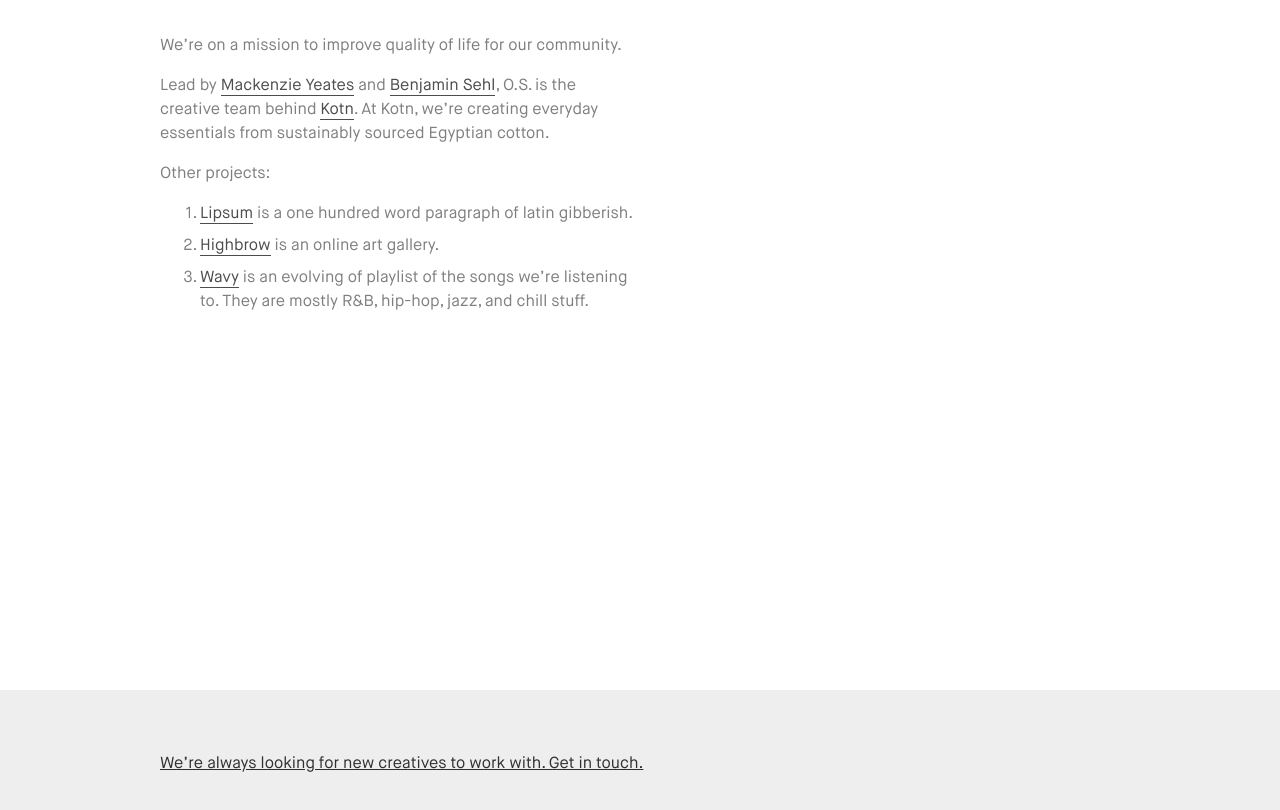
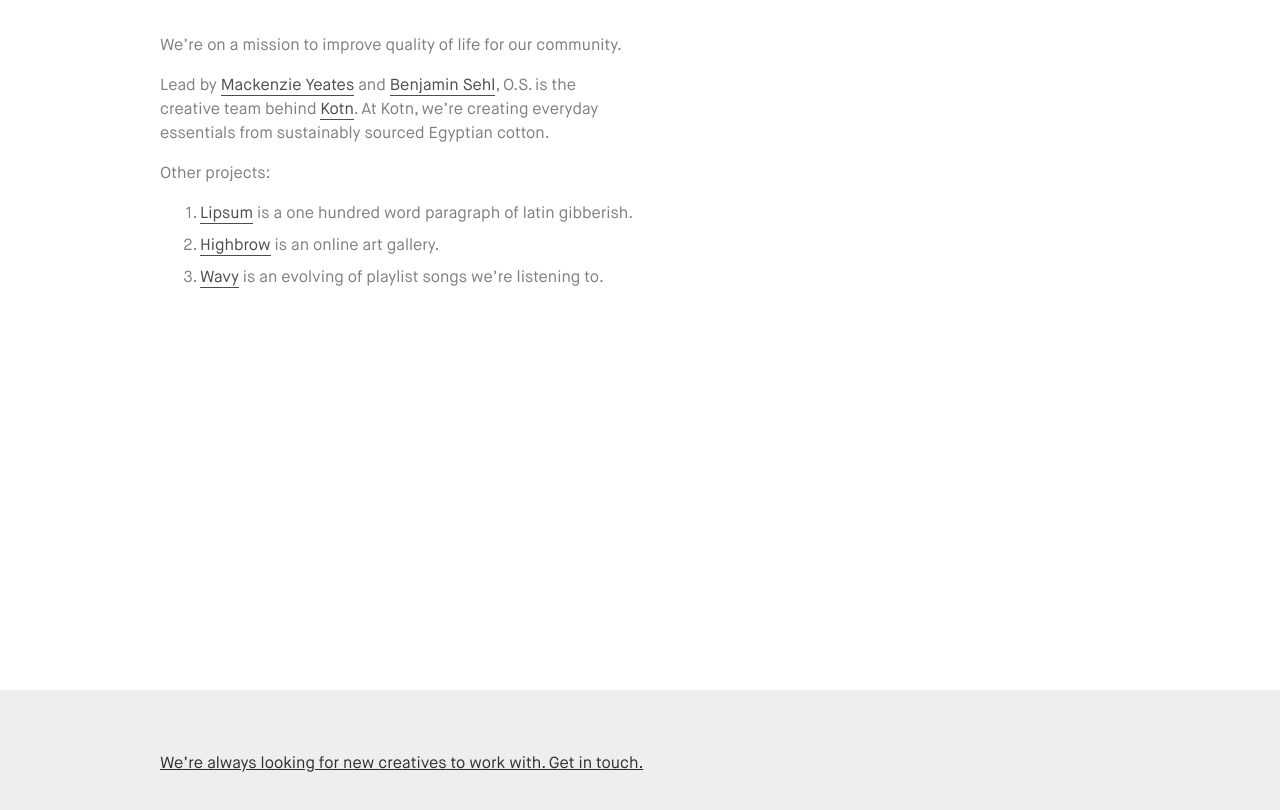
Before and after one commit to ordinarystudios/ordinarystudios.github.io, a website: page index.html in a window 1280 px wide. Shown: the part 110-920 px from the top of the page. Drawn offline with nearby package versions, Linux system fonts and the light colour scheme.

Commit message:
Wavy description change.

```diff
--- a/index.html
+++ b/index.html
@@ -30,7 +30,7 @@
           <ol class="measure">
             <li class="mb2"><a class="black-70 bb no-underline" href="//lipsum.me">Lipsum</a> is a one hundred word paragraph of latin gibberish.</li>
             <li class="mb2"><a class="black-70 bb no-underline" href="//highbrow.af">Highbrow</a> is an online art gallery.</li>
-            <li class="mb2"><a class="black-70 bb no-underline" href="//wavy.fm">Wavy</a> is an evolving of playlist of the songs we&rsquo;re listening to. They are mostly R&amp;B, hip-hop, jazz, and chill stuff.</li>
+            <li class="mb2"><a class="black-70 bb no-underline" href="//wavy.fm">Wavy</a> is an evolving of playlist songs we&rsquo;re listening to.</li>
             <!-- <li class="mb2"><a class="black-70 bb no-underline" href="//benjamin.tips">Tips</a> is a place where Ben gives assorted tips.</li> -->
           </ol>
         </section>
```
